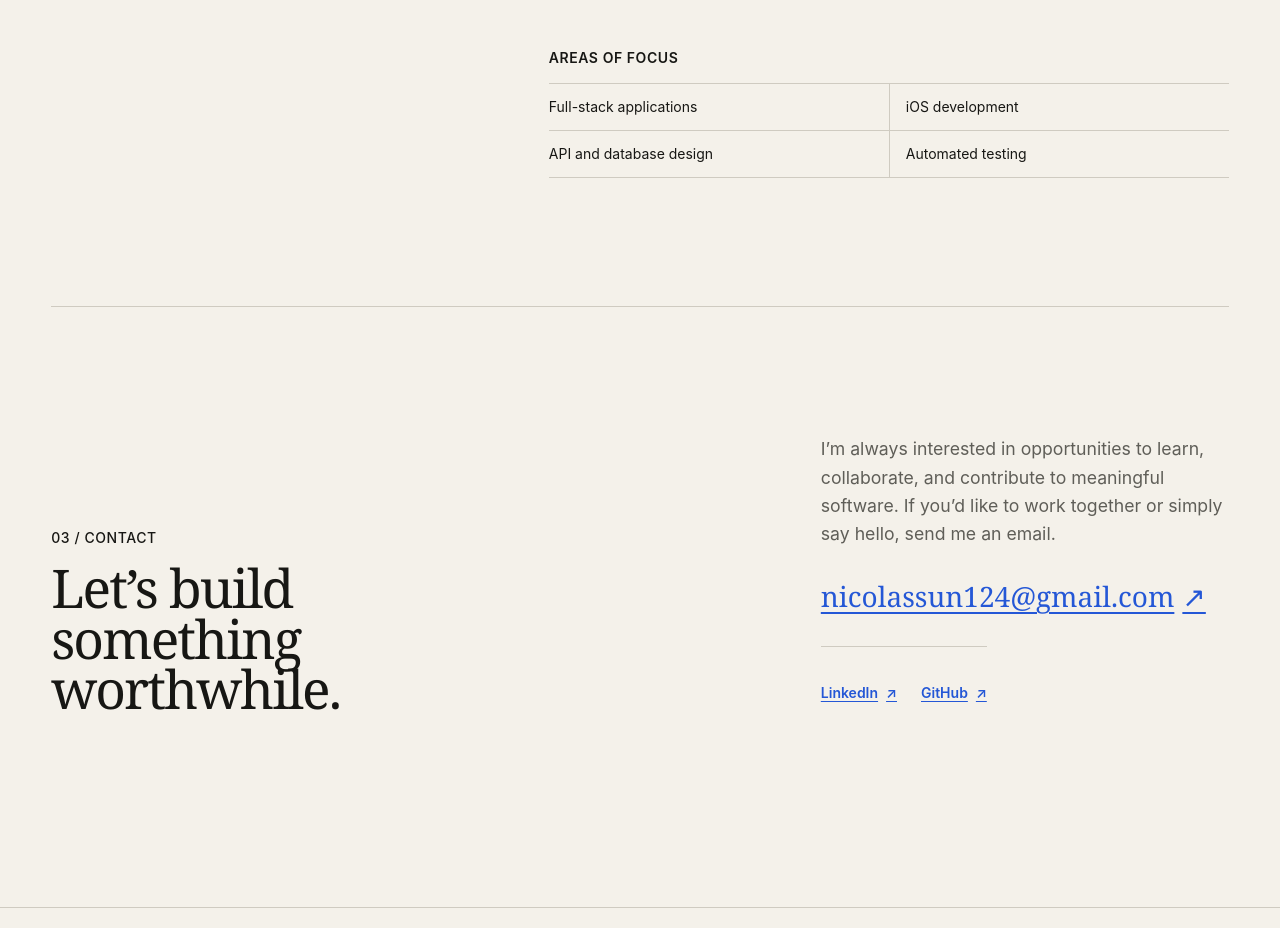
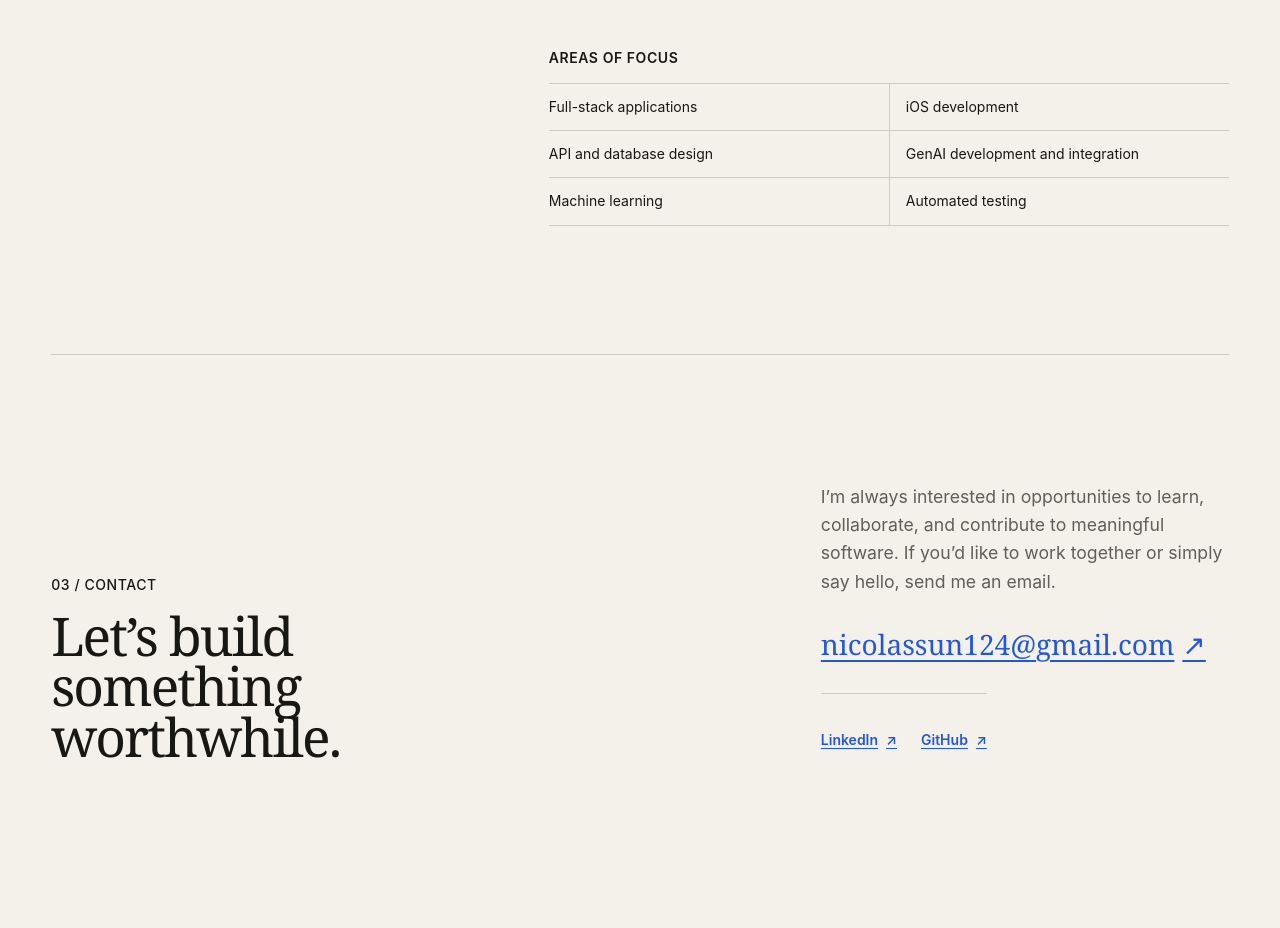
Before and after one commit to NicolasSun124/PersonalProject, a React (Vite) app: page / in a window 1280 px wide. Shown: the part 3420-4348 px from the top of the page. Built offline with nearby package versions, Linux system fonts and the light colour scheme.

Commit message:
Add to areas of focus

```diff
--- a/src/components/sections/About.jsx
+++ b/src/components/sections/About.jsx
@@ -2,6 +2,8 @@ const capabilities = [
   "Full-stack applications",
   "iOS development",
   "API and database design",
+  "GenAI development and integration",
+  "Machine learning",
   "Automated testing",
 ];
 
```
